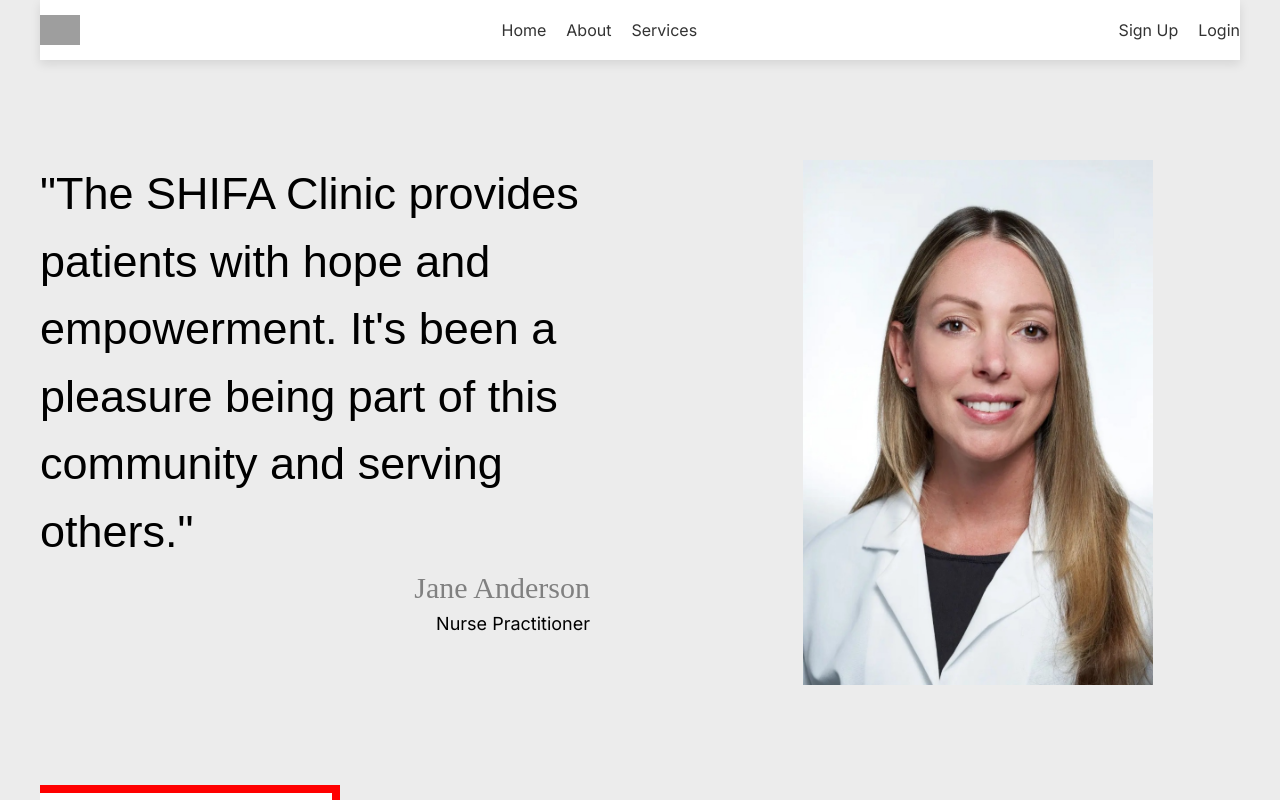
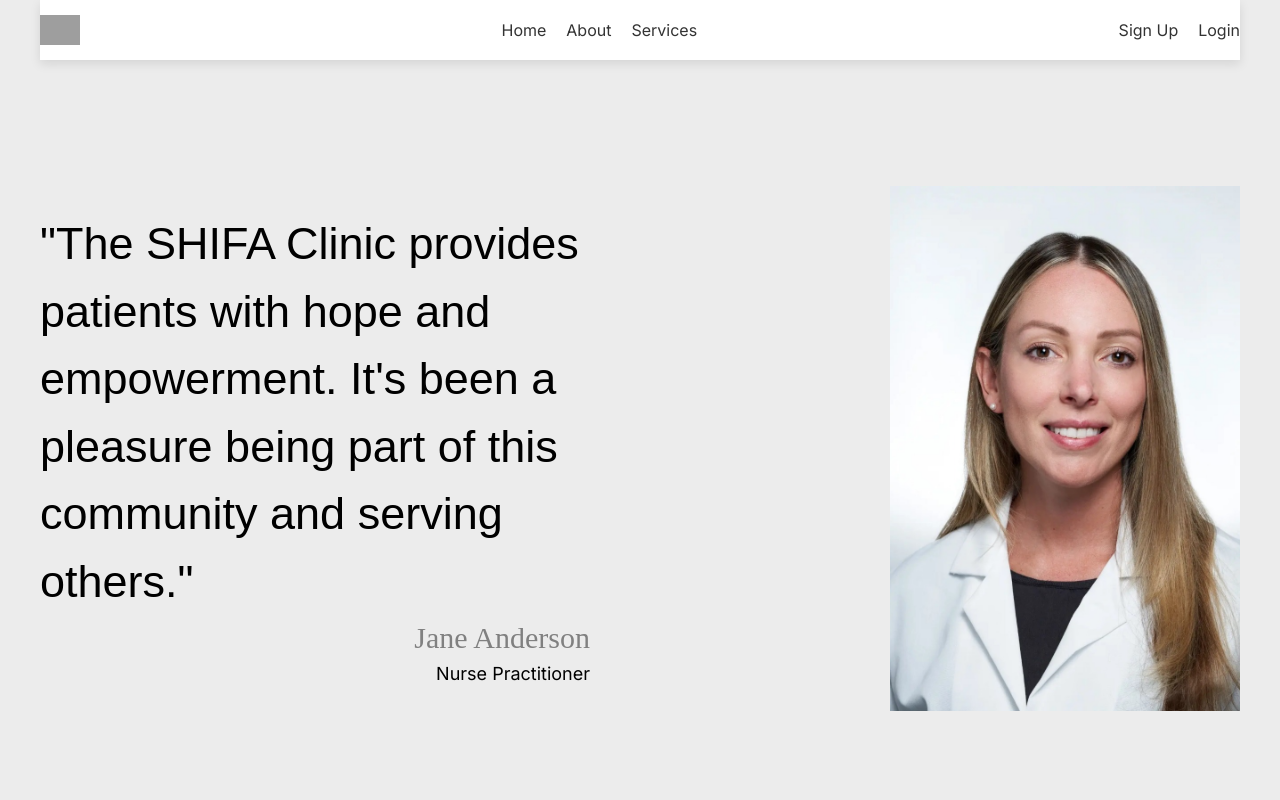
Before and after one commit to dylsub/SHIFAClinicWebsite, a Next.js app: page / in a window 1280 px wide. Shown: the top 800 px of the page. Built offline with nearby package versions, Linux system fonts and the light colour scheme; grey boxes are pictures that could not be loaded; a web font is replaced by a local one.

Commit message:
Added a few deliverables

```diff
--- a/app/(components)/home/testimonial/Testimonial.module.css
+++ b/app/(components)/home/testimonial/Testimonial.module.css
@@ -7,6 +7,7 @@
 
 .text_box {
   width: 600px;
+  padding: 50px 0;
 }
 
 .quote_text {
@@ -27,7 +28,7 @@
   width: 650px;
   display: flex;
   align-items: center;
-  justify-content: center;
+  justify-content: end;
 }
 
 .image {
--- /dev/null
+++ b/app/(components)/who-we-are/Grid.jsx
@@ -0,0 +1,11 @@
+import React from "react";
+
+const Grid = () => {
+  // Ayush + Ryan
+  // Using the GridText and GridImage components, construct the mission/vision section in its entirety
+  // Make sure that it fills the whole width of the screen
+
+  return <div></div>;
+};
+
+export default Grid;
--- /dev/null
+++ b/app/(components)/who-we-are/GridImage.jsx
@@ -0,0 +1,13 @@
+import React from "react";
+
+const GridImage = () => {
+  // Ayush + Ryan
+  // Look at the mission and vision section of the Who We Are page
+  // This will be a container holding an image with a width and height of 50vw (square)
+  // Make sure that this crops the image and does not scsale it
+  // Make sure the image is centered in the box before cropped
+
+  return <div></div>;
+};
+
+export default GridImage;
--- /dev/null
+++ b/app/(components)/who-we-are/GridText.jsx
@@ -0,0 +1,13 @@
+import React from "react";
+
+const GridText = () => {
+  // Ayush + Ryan
+  // Look at the mission and vision section of the Who We Are page
+  // This will be a container holding the text with a width and height of 50vw (square)
+  // Make sure the text is centered in the box
+  // Give it a background color the same as the Figma
+
+  return <div></div>;
+};
+
+export default GridText;
```
Also changed, not shown: app/(components)/navigation/NavBar.jsx (+1 -14 lines), app/(components)/who-we-are/Grid.module.css (added), app/(components)/who-we-are/GridImage.module.css (added), app/(components)/who-we-are/GridText.module.css (added).
